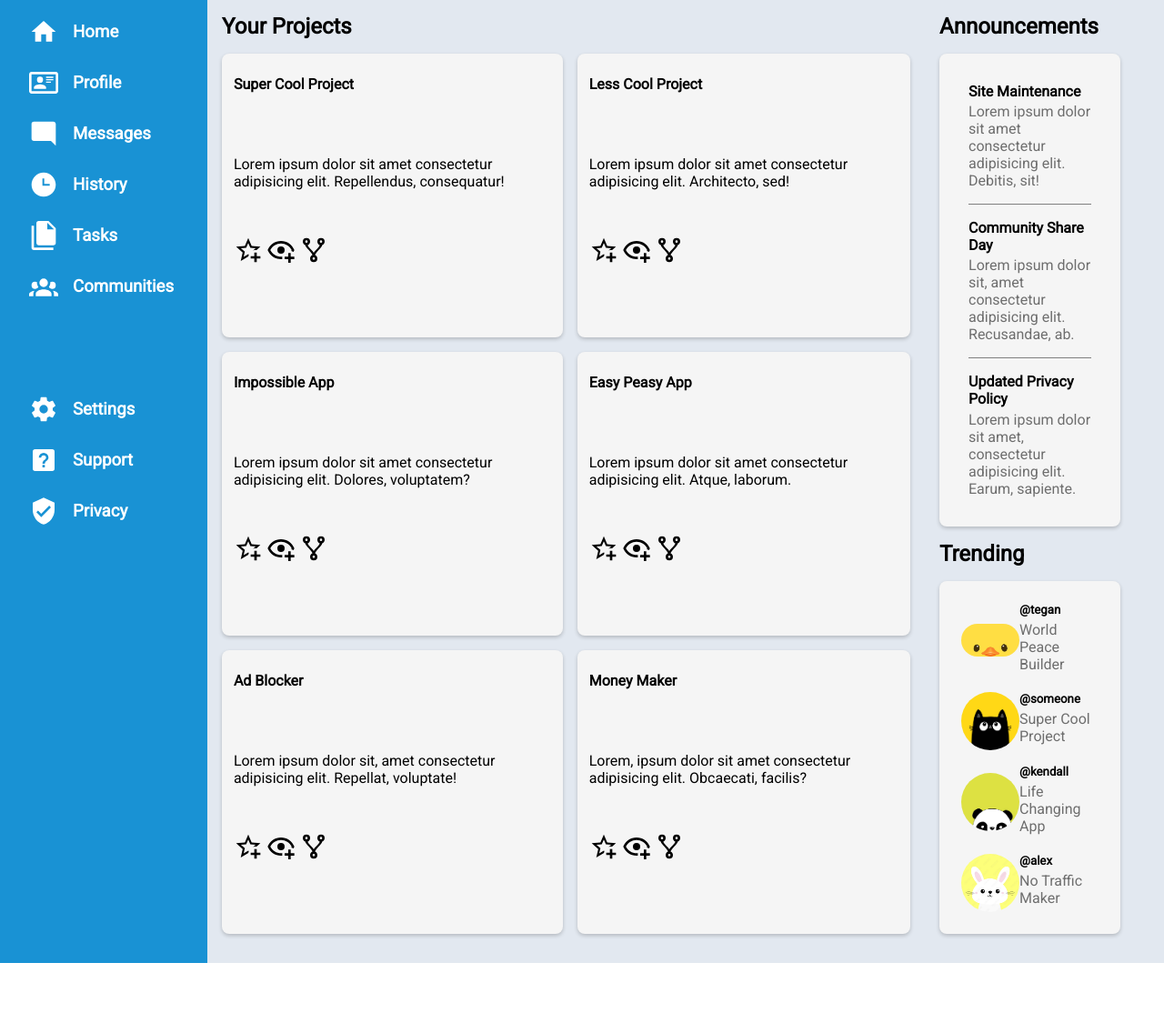
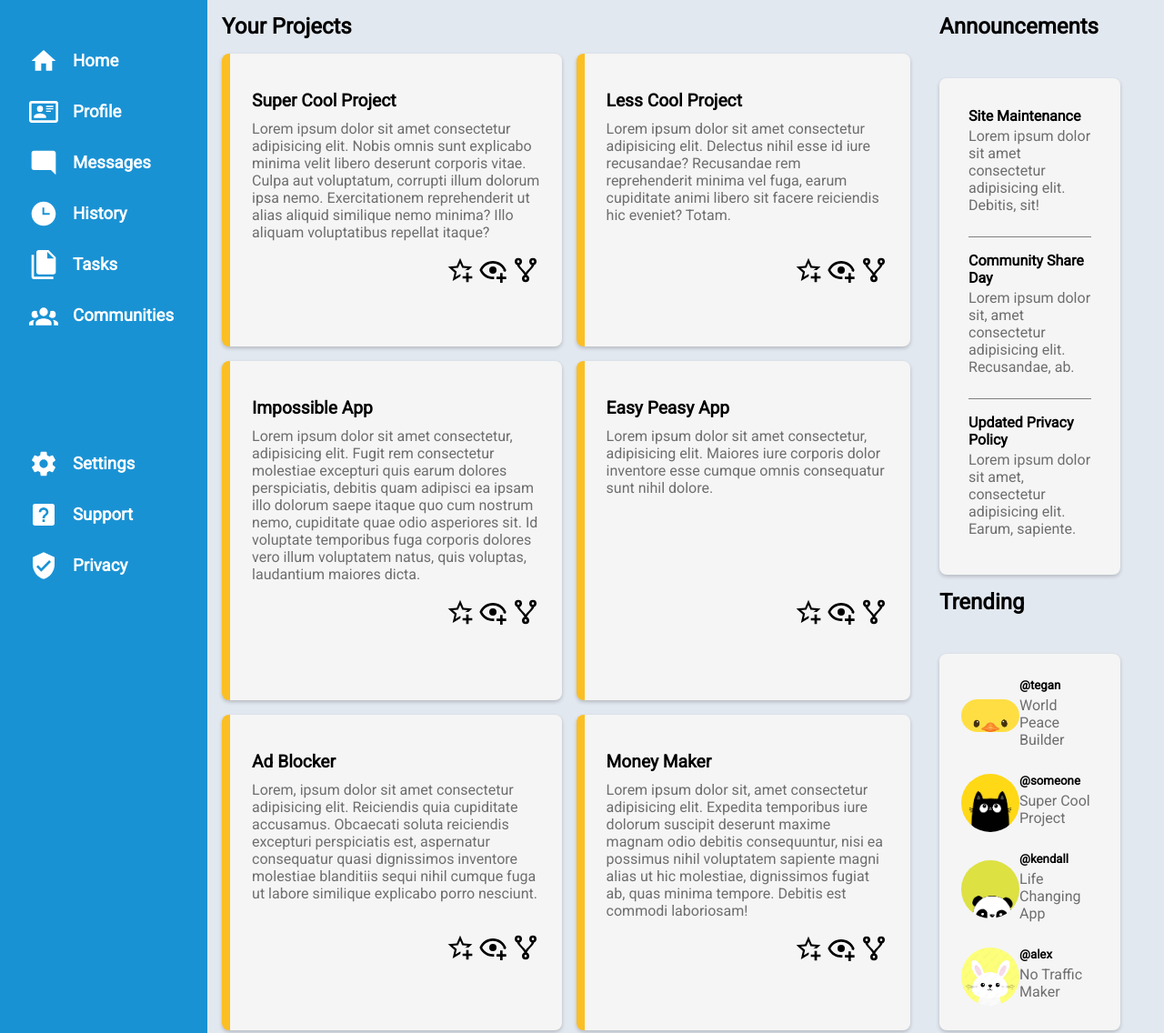
Before and after one commit to Endand/admin-dashboard, a plain HTML site: page index.html in a window 1280 px wide. Shown: the part 225-1361 px from the top of the page at 91% size. Before the commit the page ends 1284 px from the top, so only its background shows below. Drawn offline with Linux system fonts and the light colour scheme.

Commit message:
Added style for Project section

```diff
--- a/index.html
+++ b/index.html
@@ -86,8 +86,10 @@
             <h2>Your Projects</h2>
             <div class="projects">
                <div class="project1">
+                  <div>
                      <h4>Super Cool Project</h4>
-                  <div>Lorem ipsum dolor sit amet consectetur adipisicing elit. Repellendus, consequatur!</div>
+                     <div>Lorem ipsum dolor sit amet consectetur adipisicing elit. Nobis omnis sunt explicabo minima velit libero deserunt corporis vitae. Culpa aut voluptatum, corrupti illum dolorum ipsa nemo. Exercitationem reprehenderit ut alias aliquid similique nemo minima? Illo aliquam voluptatibus repellat itaque?</div>
+                  </div>
                   <div class="icons">
                      <button><img src="./assets/svg/star-plus-outline.svg" alt="Star Icon"></button>
                      <button><img src="./assets/svg/eye-plus-outline.svg" alt="Eye Icon"></button>
@@ -95,8 +97,10 @@
                   </div>
                </div>
                <div class="project2">
+                  <div>
                      <h4>Less Cool Project</h4>
-                  <div>Lorem ipsum dolor sit amet consectetur adipisicing elit. Architecto, sed!</div>
+                     <div>Lorem ipsum dolor sit amet consectetur adipisicing elit. Delectus nihil esse id iure recusandae? Recusandae rem reprehenderit minima vel fuga, earum cupiditate animi libero sit facere reiciendis hic eveniet? Totam.</div>
+                  </div>
                   <div class="icons">
                      <button><img src="./assets/svg/star-plus-outline.svg" alt="Star Icon"></button>
                      <button><img src="./assets/svg/eye-plus-outline.svg" alt="Eye Icon"></button>
@@ -104,8 +108,10 @@
                   </div>
                </div>
                <div class="project3">
+                  <div>
                      <h4>Impossible App</h4>
-                  <div>Lorem ipsum dolor sit amet consectetur adipisicing elit. Dolores, voluptatem?</div>
+                     <div>Lorem ipsum dolor sit amet consectetur, adipisicing elit. Fugit rem consectetur molestiae excepturi quis earum dolores perspiciatis, debitis quam adipisci ea ipsam illo dolorum saepe itaque quo cum nostrum nemo, cupiditate quae odio asperiores sit. Id voluptate temporibus fuga corporis dolores vero illum voluptatem natus, quis voluptas, laudantium maiores dicta.</div>
+                  </div>
                   <div class="icons">
                      <button><img src="./assets/svg/star-plus-outline.svg" alt="Star Icon"></button>
                      <button><img src="./assets/svg/eye-plus-outline.svg" alt="Eye Icon"></button>
@@ -113,8 +119,10 @@
                   </div>
                </div>
                <div class="project4">
+                  <div>
                      <h4>Easy Peasy App</h4>
-                  <div>Lorem ipsum dolor sit amet consectetur adipisicing elit. Atque, laborum.</div>
+                     <div>Lorem ipsum dolor sit amet consectetur, adipisicing elit. Maiores iure corporis dolor inventore esse cumque omnis consequatur sunt nihil dolore.</div>
+                  </div>
                   <div class="icons">
                      <button><img src="./assets/svg/star-plus-outline.svg" alt="Star Icon"></button>
                      <button><img src="./assets/svg/eye-plus-outline.svg" alt="Eye Icon"></button>
@@ -122,8 +130,10 @@
                   </div>
                </div>
                <div class="project5">
+                  <div>
                      <h4>Ad Blocker</h4>
-                  <div>Lorem ipsum dolor sit, amet consectetur adipisicing elit. Repellat, voluptate!</div>
+                     <div>Lorem, ipsum dolor sit amet consectetur adipisicing elit. Reiciendis quia cupiditate accusamus. Obcaecati soluta reiciendis excepturi perspiciatis est, aspernatur consequatur quasi dignissimos inventore molestiae blanditiis sequi nihil cumque fuga ut labore similique explicabo porro nesciunt.</div>
+                  </div>
                   <div class="icons">
                      <button><img src="./assets/svg/star-plus-outline.svg" alt="Star Icon"></button>
                      <button><img src="./assets/svg/eye-plus-outline.svg" alt="Eye Icon"></button>
@@ -131,8 +141,10 @@
                   </div>
                </div>
                <div class="project6">
+                  <div>
                      <h4>Money Maker</h4>
-                  <div>Lorem, ipsum dolor sit amet consectetur adipisicing elit. Obcaecati, facilis?</div>
+                     <div>Lorem ipsum dolor sit, amet consectetur adipisicing elit. Expedita temporibus iure dolorum suscipit deserunt maxime magnam odio debitis consequuntur, nisi ea possimus nihil voluptatem sapiente magni alias ut hic molestiae, dignissimos fugiat ab, quas minima tempore. Debitis est commodi laboriosam!</div>
+                  </div>
                   <div class="icons">
                      <button><img src="./assets/svg/star-plus-outline.svg" alt="Star Icon"></button>
                      <button><img src="./assets/svg/eye-plus-outline.svg" alt="Eye Icon"></button>
--- a/style.css
+++ b/style.css
@@ -162,13 +162,29 @@
    display:grid;
    grid-template-columns: auto auto;
    gap:1rem;
+
 }
 
 .projects>*{
    display:grid;
-   grid-template-rows: repeat(3,1fr);
+   grid-template-rows: 3fr 1fr;
    background-color: whitesmoke;
-   padding: 1.5rem 0.8rem;
+   padding: 2.5rem 1.5rem;
+   border-left: #fbbf24 solid 0.6rem;
+}
+
+.projects h4{
+  font-size: 1.2rem;
+  margin-bottom: 0.6rem;
+}
+
+.projects>* > *> div{
+   color:rgb(110, 110, 110);
+   margin-bottom: 1rem;
+}
+
+.icons{
+   justify-self: end;
 }
 
 .left-side button{
```
Lines whose indentation alone changed are shown as unchanged.
